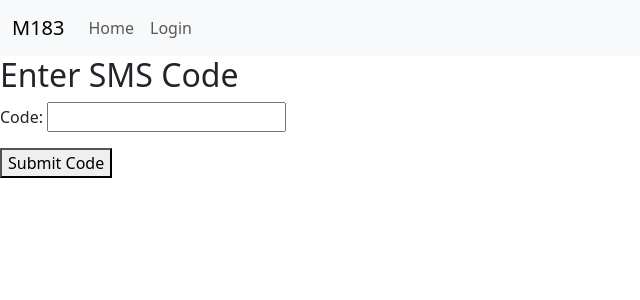
After one commit to Architeutes503/M183-Projekt, a Django app: page /enter_sms_code/ in a window 1280 px wide. The commit adds this page. Shown: the top 300 px of the page, without its empty margins (0-640 px from the left). Run offline with Django 4.2, Linux system fonts and the light colour scheme.

Commit message:
sms verification

```diff
--- a/main/m183/admin.py
+++ b/main/m183/admin.py
@@ -1,6 +1,7 @@
 from django.contrib import admin
-from .models import Post, Comment, LoginAttempt
+from .models import Post, Comment, LoginAttempt, Profile
 
 admin.site.register(Post)
 admin.site.register(Comment)
 admin.site.register(LoginAttempt)
+admin.site.register(Profile)
--- a/main/m183/forms.py
+++ b/main/m183/forms.py
@@ -5,9 +5,19 @@ from django.contrib.auth.forms import (
     PasswordChangeForm,
     UserChangeForm,
 )
-from django.contrib.auth.models import User
+from .models import Profile, Comment, User
 from .models import Comment
 
+
+
+
+
+class ProfileForm(forms.ModelForm):
+    phone_number = forms.CharField(required=True, max_length=15, widget=forms.TextInput(attrs={"class": "custom-input"}))
+
+    class Meta:
+        model = Profile
+        fields = ['phone_number']
 
 
 class CustomUserCreationForm(UserCreationForm):
@@ -31,6 +41,15 @@ class CustomUserCreationForm(UserCreationForm):
         self.fields["password2"].label = "Confirm Password"
         for field in self.fields.values():
             field.widget.attrs.update({"class": "custom-input"})
+        self.profile_form = ProfileForm(*args, **(kwargs.get('instance') or {}))
+
+    def save(self, commit=True):
+        user = super().save(commit=commit)
+        profile = self.profile_form.save(commit=False)
+        profile.user = user
+        if commit:
+            profile.save()
+        return user
 
 
 class CustomAuthenticationForm(AuthenticationForm):
@@ -73,3 +92,11 @@ class CommentForm(forms.ModelForm):
     class Meta:
         model = Comment
         fields = ["content"]
+
+
+class SMSCodeForm(forms.Form):
+    code = forms.CharField(max_length=6, required=True)
+
+    def clean_code(self):
+        code = self.cleaned_data['code']
+        return code
--- /dev/null
+++ b/main/m183/templates/account_management/enter_sms_code.html
@@ -0,0 +1,16 @@
+<!-- main/m183/templates/account_management/enter_sms_code.html -->
+{% extends 'base.html' %}
+
+{% block content %}
+<div>
+  <h2>Enter SMS Code</h2>
+  <form method="post">
+    {% csrf_token %}
+    {{ form.as_p }}
+    <input type="hidden" name="username" value="{{ request.session.username }}">
+    <div>
+      <button type="submit">Submit Code</button>
+    </div>
+  </form>
+</div>
+{% endblock content %}
--- a/main/m183/templates/account_management/register.html
+++ b/main/m183/templates/account_management/register.html
@@ -6,6 +6,7 @@
   <form method="post">
     {% csrf_token %}
     {{ form.as_p }}
+    {{ form.profile_form.as_p }}
     <div>
       <button type="submit">Register</button>
       <a href="{% url 'login' %}">Go to Login</a>
--- a/main/m183/urls.py
+++ b/main/m183/urls.py
@@ -17,4 +17,5 @@ urlpatterns = [
         "account/change_password/", views.password_change_view, name="password_change"
     ),
     path("api/posts/", views.api_view, name="api"),
+    path("enter_sms_code/", views.enter_sms_code_view, name="enter_sms_code"),
 ]
--- a/main/m183/views/general.py
+++ b/main/m183/views/general.py
@@ -4,7 +4,12 @@ from django.shortcuts import get_object_or_404, redirect, render
 from django.contrib import messages
 from django.contrib.auth.decorators import login_required
 from django.utils import timezone
+from datetime import datetime, timedelta
 import logging
+import random
+import requests
+
+
 logger = logging.getLogger(__name__)
 
 
@@ -17,7 +22,9 @@ from..models import (
 from ..forms import (
     CustomUserCreationForm,
     UserUpdateForm,
-    PasswordUpdateForm
+    PasswordUpdateForm,
+    ProfileForm,
+    SMSCodeForm
 )
 
 
@@ -41,6 +48,19 @@ def register(request):  # sourcery skip: extract-method
     return render(request, "account_management/register.html", {"form": form})
 
 
+def send_sms_code(mobile_number):
+    code = f"{random.randint(100000, 999999)}"
+    url = 'https://m183.gibz-informatik.ch/api/sms/message'
+    headers = {
+        'Content-Type': 'application/json',
+        'X-Api-Key': 'NQA3ADQANQA4ADUANwA1ADMAOQA0ADQANAAxADcAMgA5ADMA',
+    }
+    payload = {
+        'mobileNumber': mobile_number,
+        'message': f'Your login code is {code}',
+    }
+    response = requests.post(url, headers=headers, json=payload)
+    return code if response.status_code == 204 else None
 
 
 def login_view(request):
@@ -55,10 +75,20 @@ def login_view(request):
                     return redirect("home")
                 if form.is_valid():
                     user = form.get_user()
-                    login(request, user)
-                    messages.success(request, "You have successfully logged in.")
-                    logger.info("User {} has successfully logged in.".format(username))
-                    return redirect("dashboard")
+                    profile = user.profile
+                    sms_code = send_sms_code(profile.phone_number)
+                    if sms_code:
+                        request.session['username'] = username
+                        request.session['password'] = request.POST.get('password')
+                        LoginAttempt.objects.create(
+                            username=username,
+                            sms_code=sms_code,
+                            code_expires=timezone.now() + timedelta(minutes=5)
+                        )
+                        return redirect("enter_sms_code")
+                    else:
+                        messages.error(request, "Failed to send SMS code.")
+                        return redirect("login")
                 else:
                     LoginAttempt.objects.create(username=username, timestamp=timezone.now())
             else:
@@ -68,7 +98,8 @@ def login_view(request):
         else:
             form = AuthenticationForm()
         return render(request, "account_management/login.html", {"form": form})
-    except Exception:
+    except Exception as e:
+        print(e)
         messages.error(request, "An error occurred, please try again.")
         logger.error("An error occurred while logging in.")
         return redirect("home")
@@ -109,17 +140,63 @@ def password_change_view(request):
 def account_edit_view(request):
     if request.method == "POST":
         user_form = UserUpdateForm(request.POST, instance=request.user)
-        if user_form.is_valid():
+        profile_form = ProfileForm(request.POST, instance=request.user.profile)
+
+        if user_form.is_valid() and profile_form.is_valid():
             user_form.save()
+            profile_form.save()
             messages.success(request, "Your account has been updated.")
             logger.info("User {} has successfully updated their account.".format(request.user.username))
             return redirect("account")
     else:
         user_form = UserUpdateForm(instance=request.user)
+        profile_form = ProfileForm(instance=request.user.profile)
 
     context = {
         "user_form": user_form,
+        "profile_form": profile_form,
         "title": "Edit Account",
     }
 
     return render(request, "account_management/account_edit.html", context)
+
+
+def enter_sms_code_view(request):
+    if request.method == "POST":
+        form = SMSCodeForm(request.POST)
+        if form.is_valid():
+            code = form.cleaned_data['code']
+            username = request.session.get('username')
+            password = request.session.get('password')
+
+            try:
+
+                attempt = LoginAttempt.objects.get(
+                    username=username,
+                    sms_code=code,
+                )
+
+                if attempt.code_expires >= timezone.now():
+                    # If the code is correct and not expired, authenticate the user's password
+                    user = authenticate(username=attempt.username, password=password)
+                    if user is not None:
+                        login(request, user)
+                        request.session.pop('username', None)
+                        request.session.pop('password', None)
+                        attempt.sms_code = ""
+                        attempt.code_expires = datetime(year=2001, month=1, day=1)
+                        attempt.save()
+                        messages.success(request, "You have successfully logged in.")
+                        return redirect("dashboard")
+                    else:
+                        messages.error(request, "Invalid password.")
+                else:
+                    messages.error(request, "Invalid or expired code.")
+            except LoginAttempt.DoesNotExist:
+                messages.error(request, "Invalid or expired code.")
+        else:
+            messages.error(request, "Invalid code format.")
+    else:
+        form = SMSCodeForm()
+
+    return render(request, "account_management/enter_sms_code.html", {"form": form})
```
Also changed, not shown: main/m183/models.py (+11 -0 lines), main/m183/templates/account_management/account_edit.html (+7 -2 lines), main/db.sqlite3, main/m183/migrations/0006_profile.py (added), main/m183/migrations/0007_loginattempt_code_expires_loginattempt_sms_code.py (added), main/m183/migrations/0008_alter_profile_phone_number.py (added), 1 other file.
